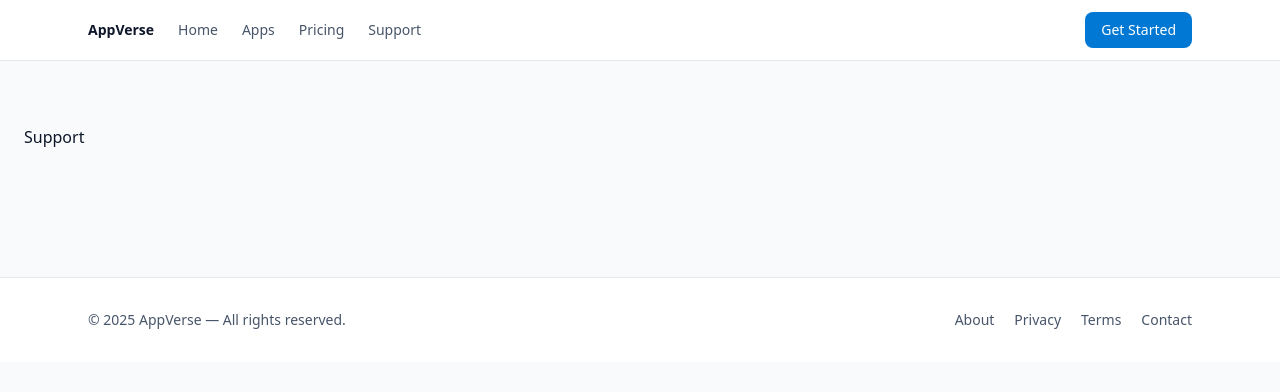
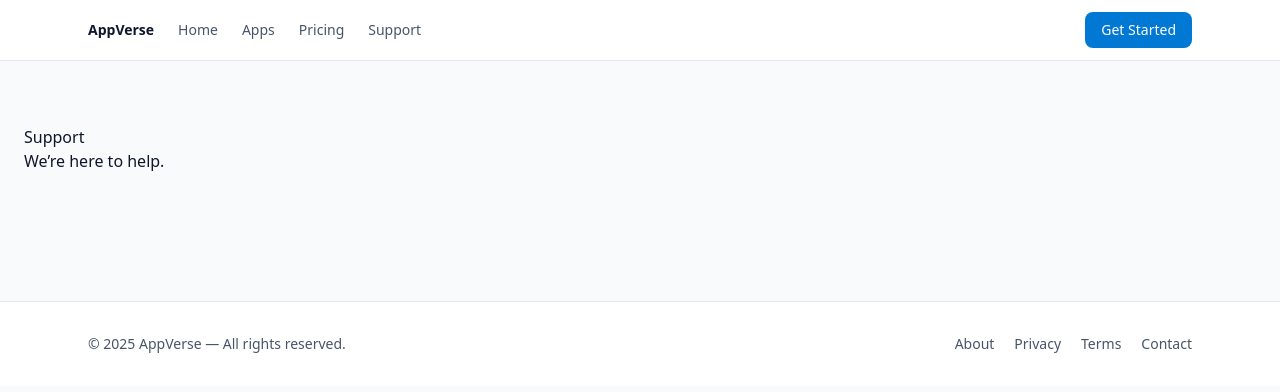
Before and after one commit to Shirlion/appverse-website, a Next.js app: page /support in a window 1280 px wide. Shown: the top 392 px of the page. Built offline with nearby package versions, Linux system fonts and the light colour scheme.

Commit message:
Update page.tsx

```diff
--- a/app/support/page.tsx
+++ b/app/support/page.tsx
@@ -1,4 +1,12 @@
 // app/support/page.tsx
-export default function Page() {
-  return <section style={{padding: '4rem 1.5rem'}}><h1>Support</h1></section>;
+
+export const metadata = { title: "Support — AppVerse" };
+
+export default function SupportPage() {
+  return (
+    <section style={{ padding: "4rem 1.5rem" }}>
+      <h1>Support</h1>
+      <p>We’re here to help.</p>
+    </section>
+  );
 }
```
